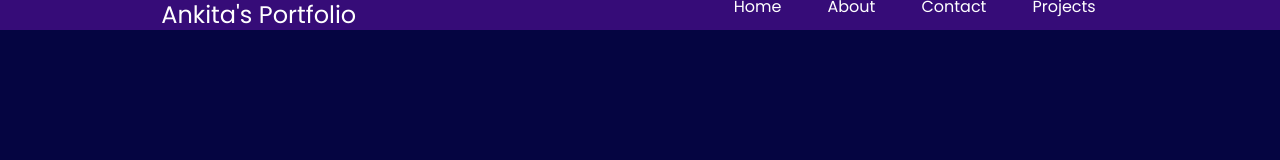
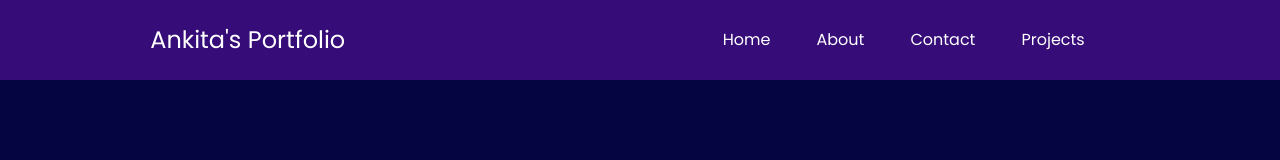
Before and after one commit to ankitapawar0608/My_Portfolio, a plain HTML site: page index.html in a window 1280 px wide. Drawn offline with nearby package versions, Linux system fonts and the light colour scheme.

Commit message:
Navbar done

```diff
--- a/style.css
+++ b/style.css
@@ -13,24 +13,20 @@ nav{
    justify-content: space-around;
    align-items: center;
    background-color: #360c78;
-   height: 30px;
+   height: 80px;
 }
 nav ul{
     display: flex ;
     justify-content:center;
-    align-items: center;
+    margin: 22px;
+
 
 }
 nav ul li{
-    display: flex ;
-    justify-content:center;
+
     list-style: none;
     margin:0 23px;
-    align-items: center;
 }
 .left{
     font-size: 1.5rem;
 }
-.right{
-    align-items: center;
-}
```
Also changed, not shown: index.html (+1 -0 lines).
